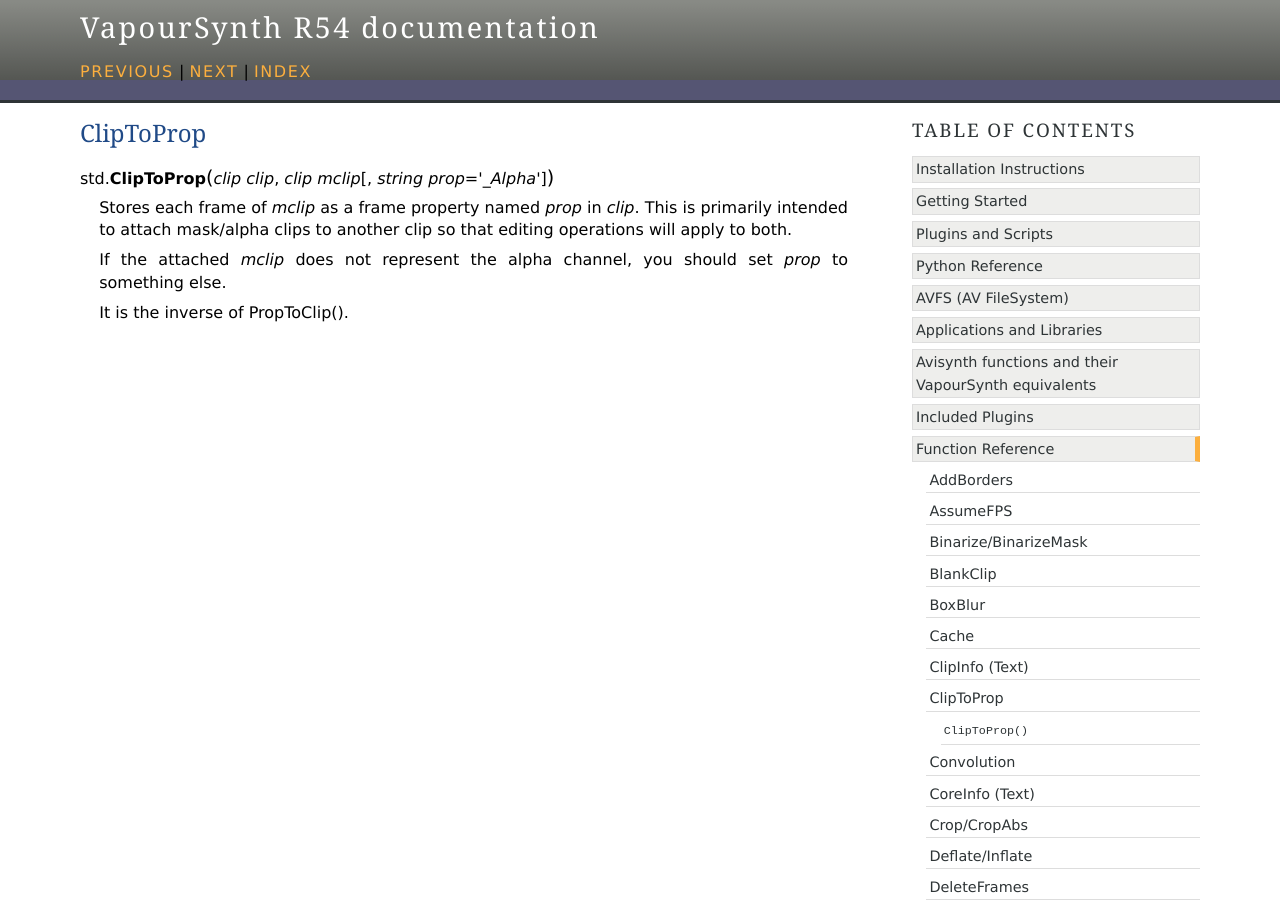
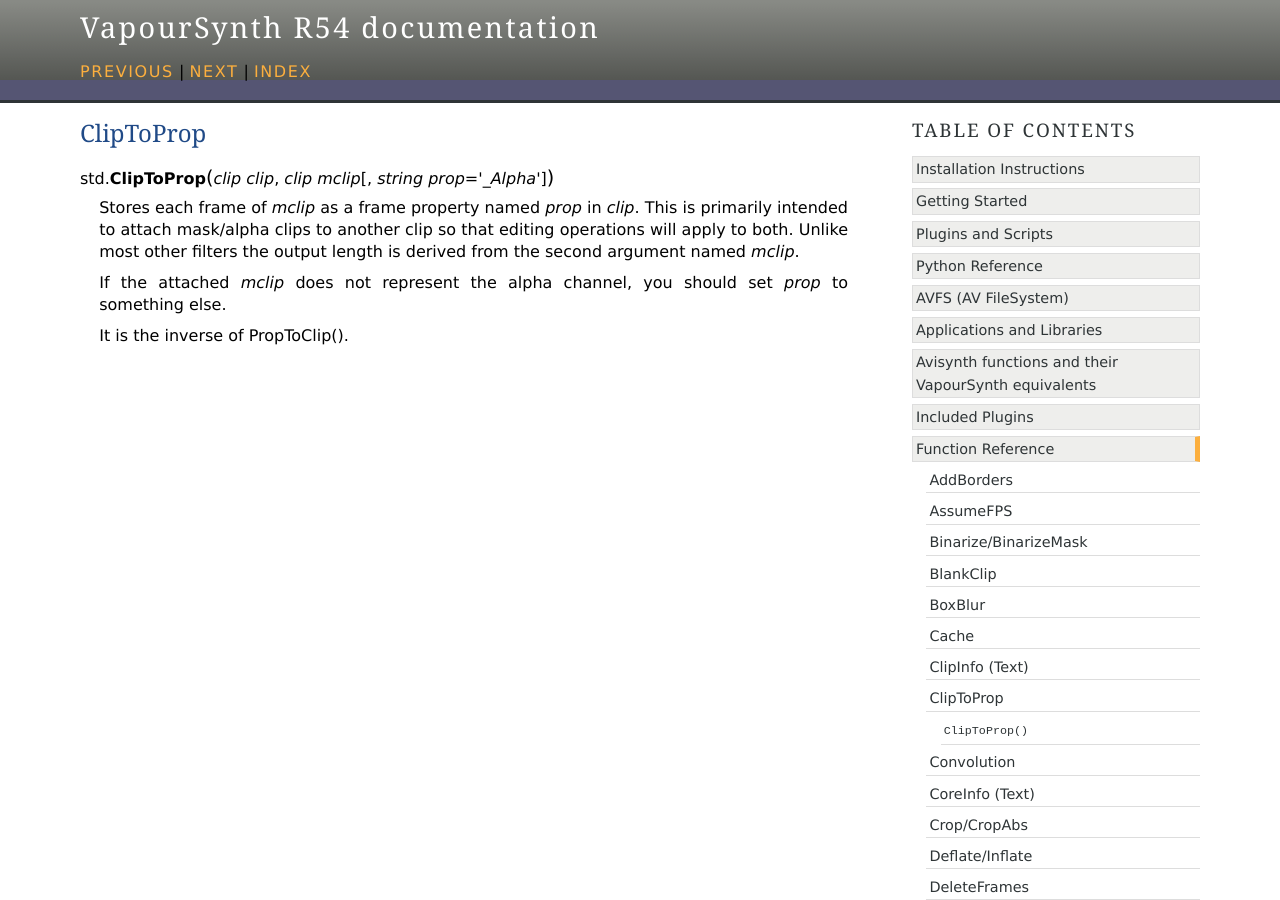
Before and after one commit to vapoursynth/vapoursynth, a Sphinx documentation site: the page built from doc/functions/cliptoprop.rst, in a window 1280 px wide and 900 px high. Built offline with Sphinx 7.4.7, drawn with Linux system fonts in a browser that asks for light colours; formulas are drawn with MathJax 3.

Commit message:
ClipToProp now uses the serialized clip's length which makes more sense

```diff
--- a/doc/functions/cliptoprop.rst
+++ b/doc/functions/cliptoprop.rst
@@ -6,7 +6,8 @@
 
    Stores each frame of *mclip* as a frame property named *prop* in *clip*. This
    is primarily intended to attach mask/alpha clips to another clip so that
-   editing operations will apply to both.
+   editing operations will apply to both. Unlike most other filters the output
+   length is derived from the second argument named *mclip*.
 
    If the attached *mclip* does not represent the alpha channel, you should set
    *prop* to something else.
```
Also changed, not shown: 2 other files.
